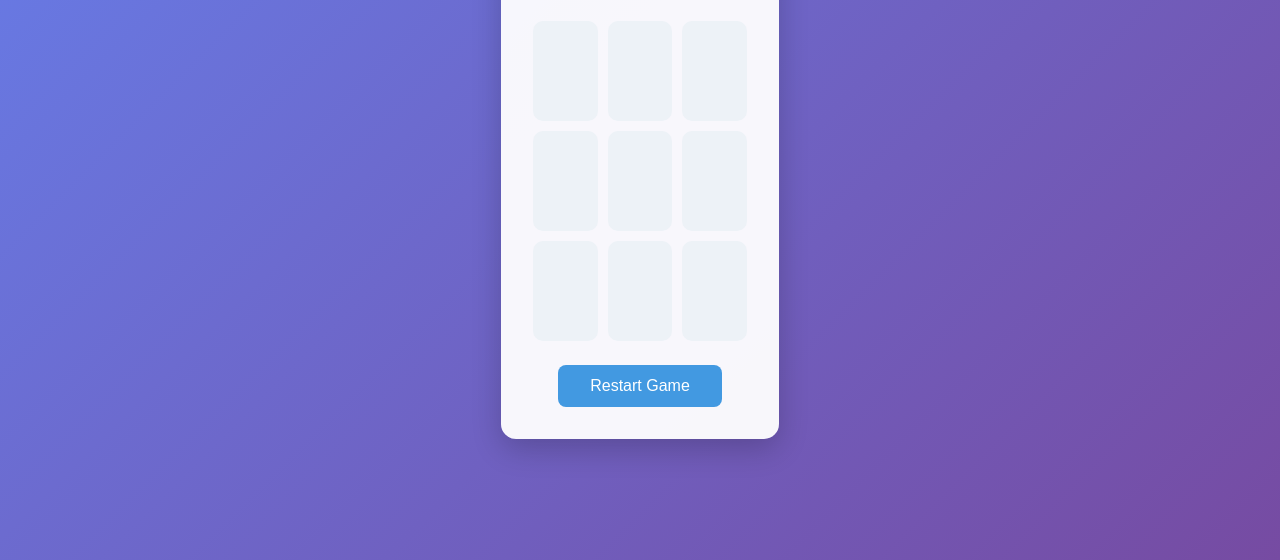
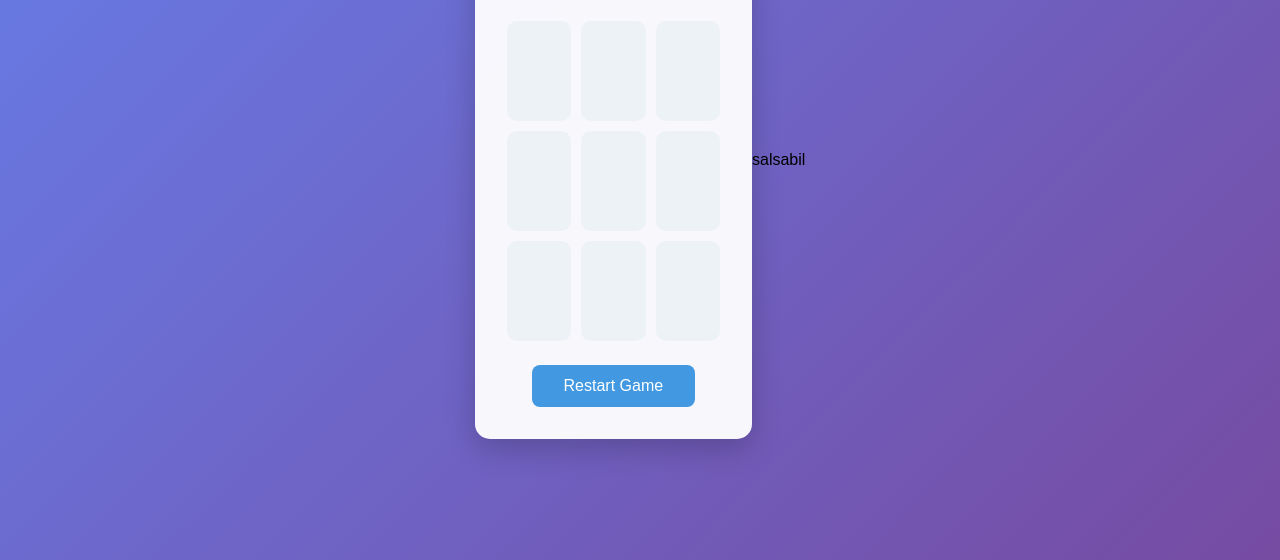
Before and after one commit to Souhail-dv/XO-GAME, a plain HTML site: page index.html in a window 1280 px wide. Shown: the part 240-800 px from the top of the page. Drawn offline with Linux system fonts and the light colour scheme.

Commit message:
rani zedt salsabil

```diff
--- a/index.html
+++ b/index.html
@@ -26,3 +26,4 @@
     <script src="script.js"></script>
 </body>
 </html>
+salsabil
```
